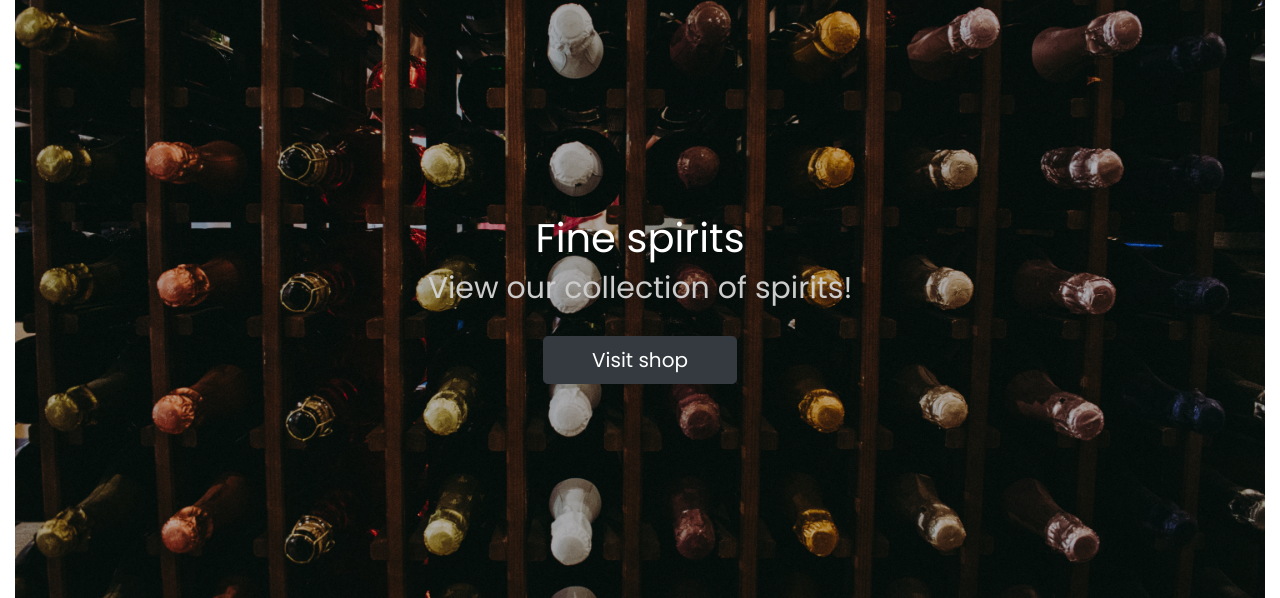
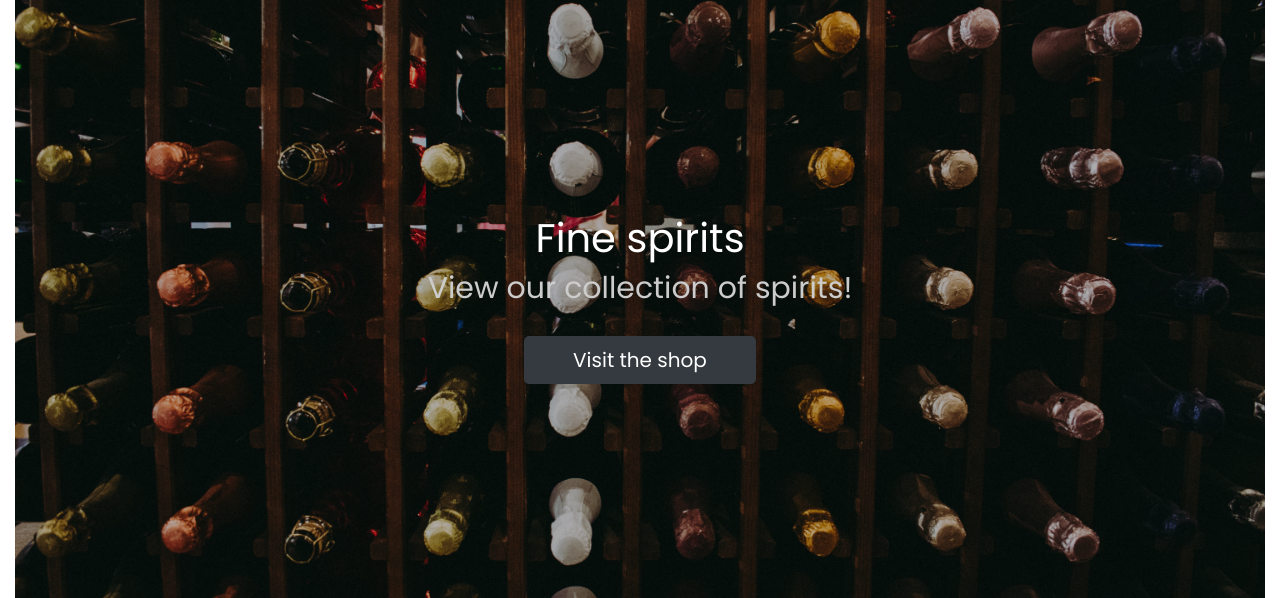
Before and after one commit to Code-Institute-Submissions/FrankN88-fine-spirits_AprResub, a Django app: page / in a window 1280 px wide. Shown: the part 130-728 px from the top of the page. Run offline with Django 3.2, Linux system fonts and the light colour scheme; some libraries are stand-ins or nearby versions.

Commit message:
cleaning up settings.py and changed home button

```diff
--- a/home/templates/home/index.html
+++ b/home/templates/home/index.html
@@ -12,7 +12,7 @@
 	    		<div class="text-center">
 	    			<h2>Fine spirits</h2>
 	    			<h3>View our collection of spirits!</h3>
-	    			<a href="{% url 'products' %}" class="btn btn-dark btn-lg pl-5 pr-5" type="button">Visit shop</a>
+	    			<a href="{% url 'products' %}" class="btn btn-dark btn-lg pl-5 pr-5" type="button">Visit the shop</a>
 	    		</div>
 	    	</div>
 	    	<div class="carousel-overlay"></div>
```
Also changed, not shown: TESTING.md (+1 -1 lines), fine_spirits/settings.py (+8 -8 lines), README.md.
